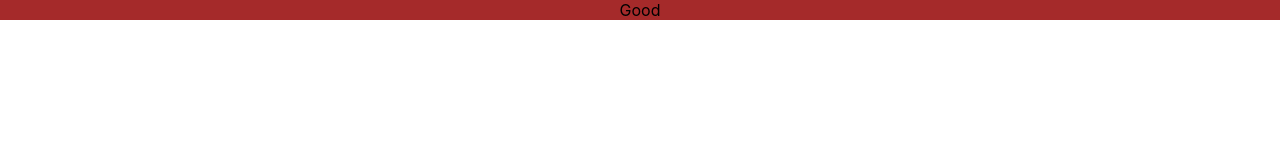
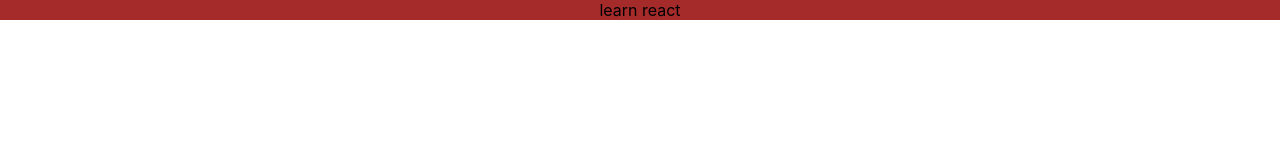
Before and after one commit to pablonunezg/pet-ui, a React (Create React App) app: page / in a window 1280 px wide. Shown: the top 160 px of the page. Built offline with nearby package versions, Linux system fonts and the light colour scheme.

Commit message:
Fix unit test

```diff
--- a/src/App.js
+++ b/src/App.js
@@ -2,7 +2,7 @@ import React from "react";
 import Greeting from "./Greeting";
 
 function App() {
-  return <Greeting title = "Good" />;
+  return <Greeting title = "learn react" />;
 }
 
 export default App;
```
